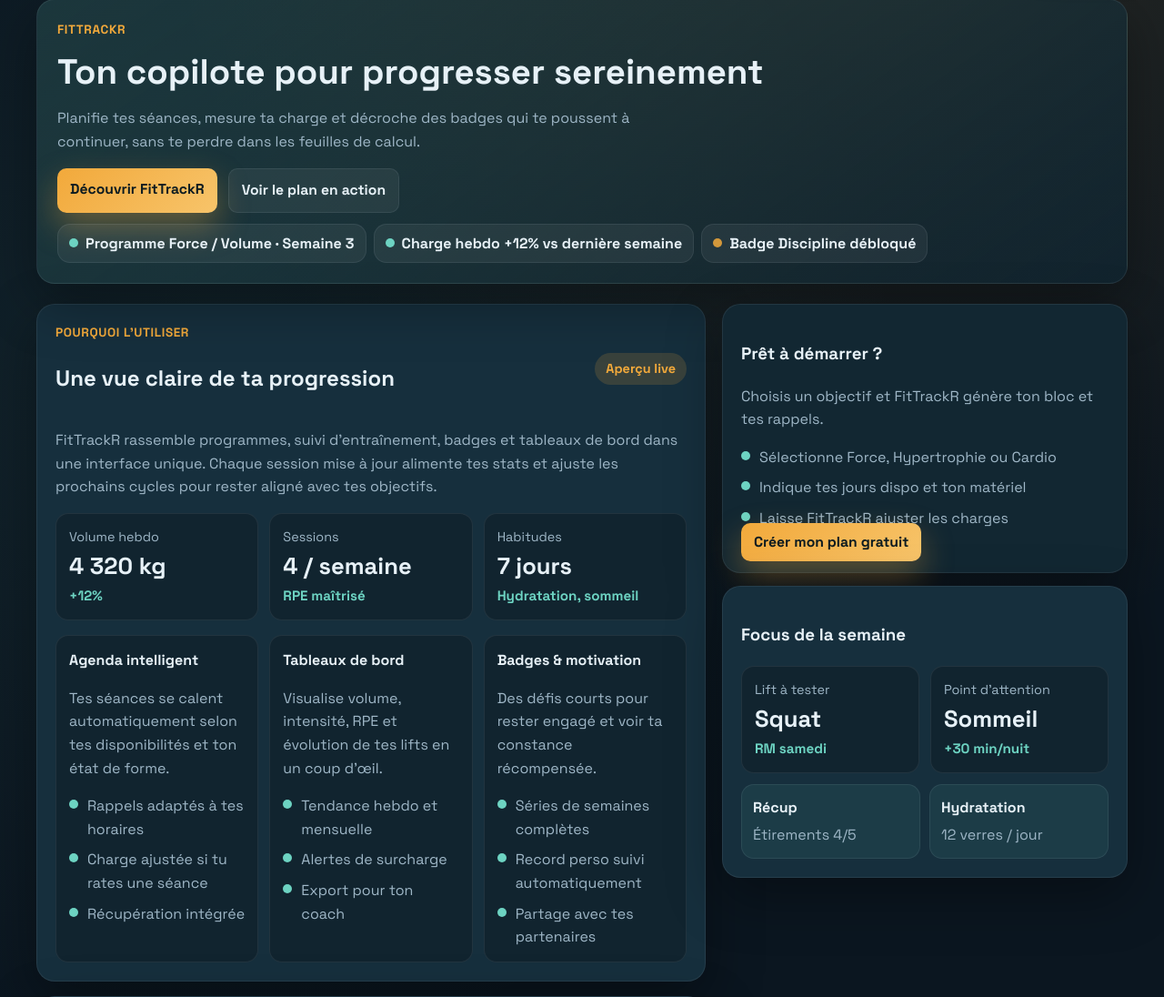
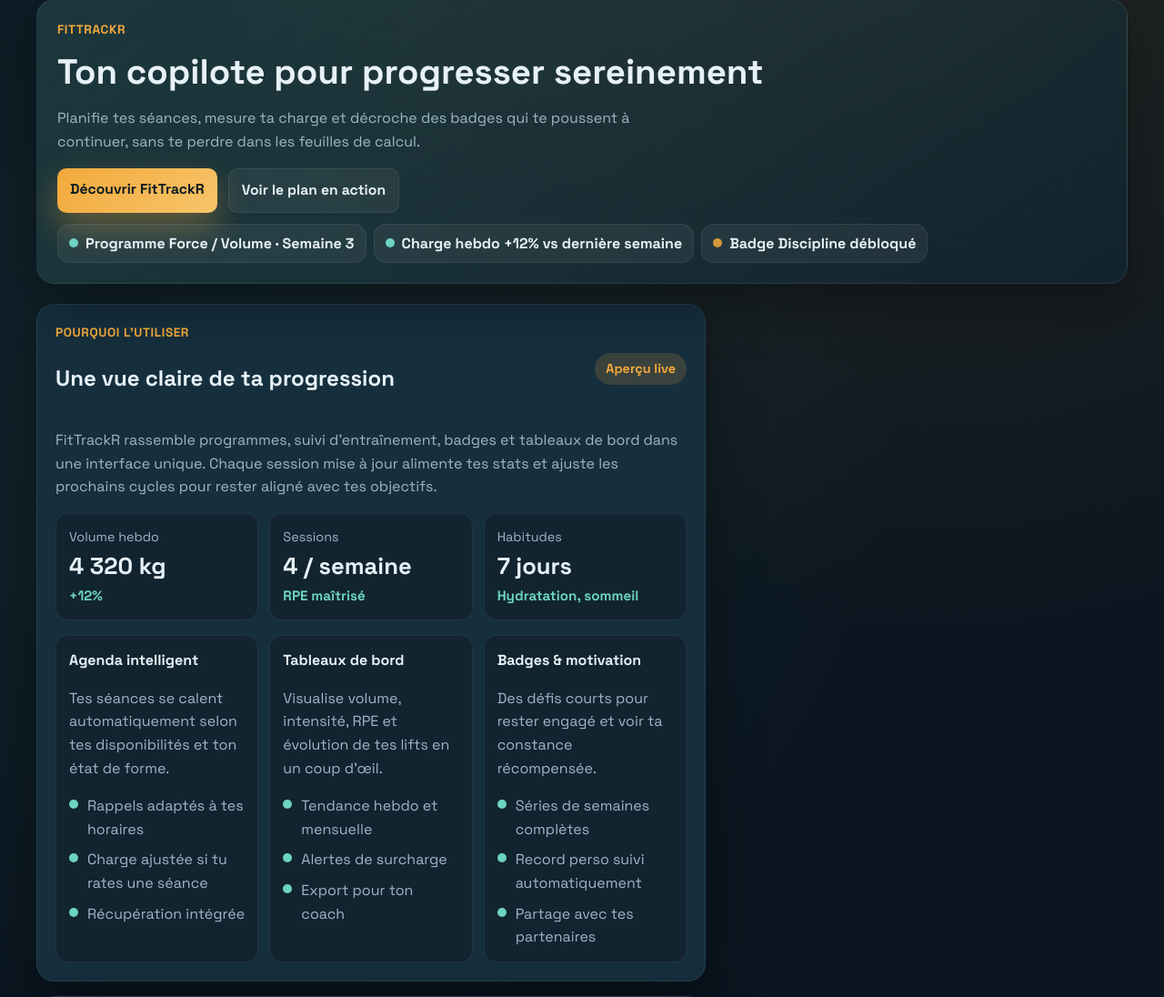
Before and after one commit to salahbekkaripro/FitTrackr, a Django app: page / in a window 1280 px wide. Shown: the part 140-1236 px from the top of the page at 91% size. Run offline with Django 5.2, Linux system fonts and the light colour scheme.

Commit message:
Suppression de la barre latéral

```diff
--- a/core/templates/core/home.html
+++ b/core/templates/core/home.html
@@ -211,41 +211,3 @@
     </div>
 </div>
 {% endblock %}
-
-{% block sidebar %}
-<div class="card soft">
-    <h3>Prêt à démarrer ?</h3>
-    <p class="muted">Choisis un objectif et FitTrackR génère ton bloc et tes rappels.</p>
-    <ul class="checklist">
-        <li><span class="check-dot"></span><span>Sélectionne Force, Hypertrophie ou Cardio</span></li>
-        <li><span class="check-dot"></span><span>Indique tes jours dispo et ton matériel</span></li>
-        <li><span class="check-dot"></span><span>Laisse FitTrackR ajuster les charges</span></li>
-    </ul>
-    <a href="{% url 'signup' %}" class="btn full primary" style="margin-top: 14px;">Créer mon plan gratuit</a></div>
-
-<div class="card">
-    <h3>Focus de la semaine</h3>
-    <div class="stat-grid">
-        <div class="stat">
-            <div class="stat-label">Lift à tester</div>
-            <div class="stat-value">Squat</div>
-            <div class="stat-trend up">RM samedi</div>
-        </div>
-        <div class="stat">
-            <div class="stat-label">Point d'attention</div>
-            <div class="stat-value">Sommeil</div>
-            <div class="stat-trend up">+30 min/nuit</div>
-        </div>
-    </div>
-    <div class="badge-row" style="margin-top: 12px;">
-        <div class="badge-card">
-            <strong>Récup</strong>
-            <span class="muted">Étirements 4/5</span>
-        </div>
-        <div class="badge-card">
-            <strong>Hydratation</strong>
-            <span class="muted">12 verres / jour</span>
-        </div>
-    </div>
-</div>
-{% endblock %}
--- a/templates/base.html
+++ b/templates/base.html
@@ -87,16 +87,6 @@
                 <div class="content">
                     {% block content %}{% endblock %}
                 </div>
-
-                <aside class="sidebar">
-                    {% block sidebar %}
-                    <div class="card soft">
-                        <h3>Bloc latéral</h3>
-                        <p class="muted">Utilisez le <code>sidebar</code> pour des raccourcis, des filtres ou un résumé.</p>
-                        <button class="btn full ghost">Bouton latéral</button>
-                    </div>
-                    {% endblock %}
-                </aside>
             </section>
         </main>
 
```
